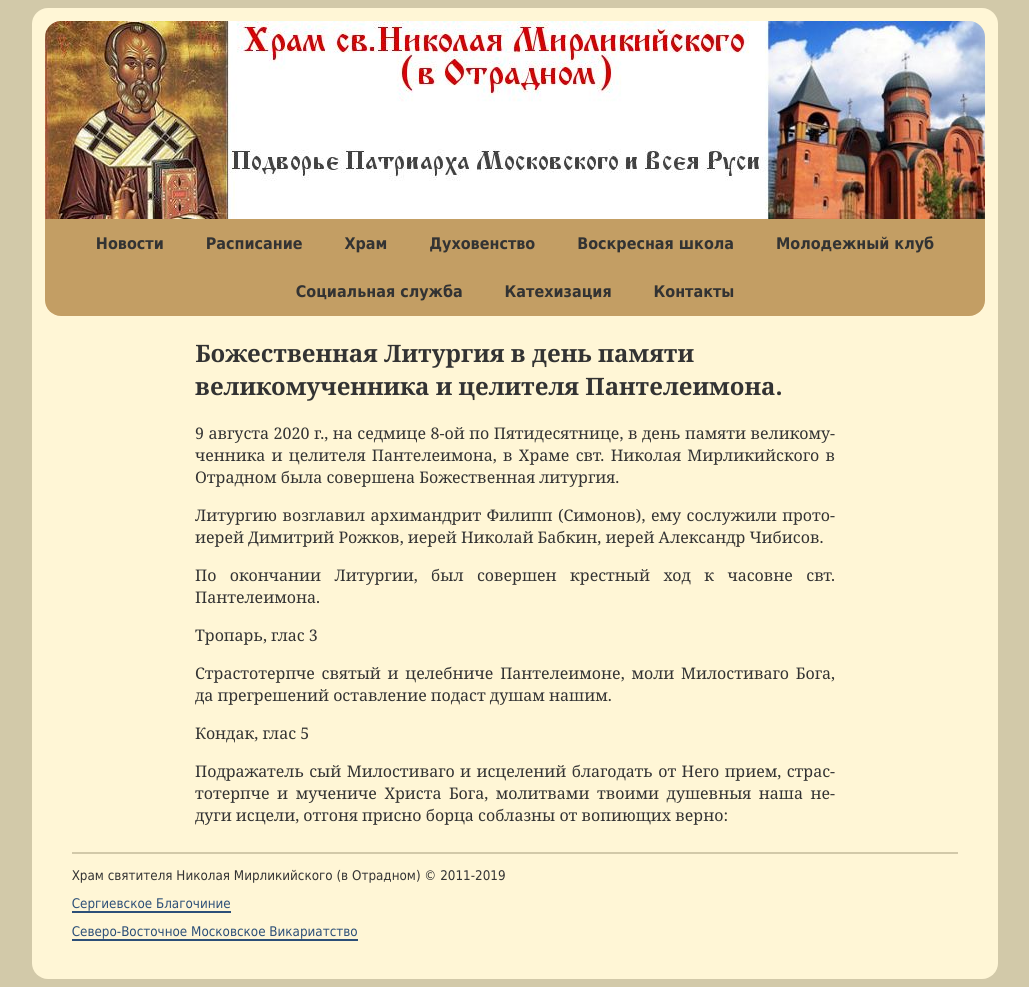
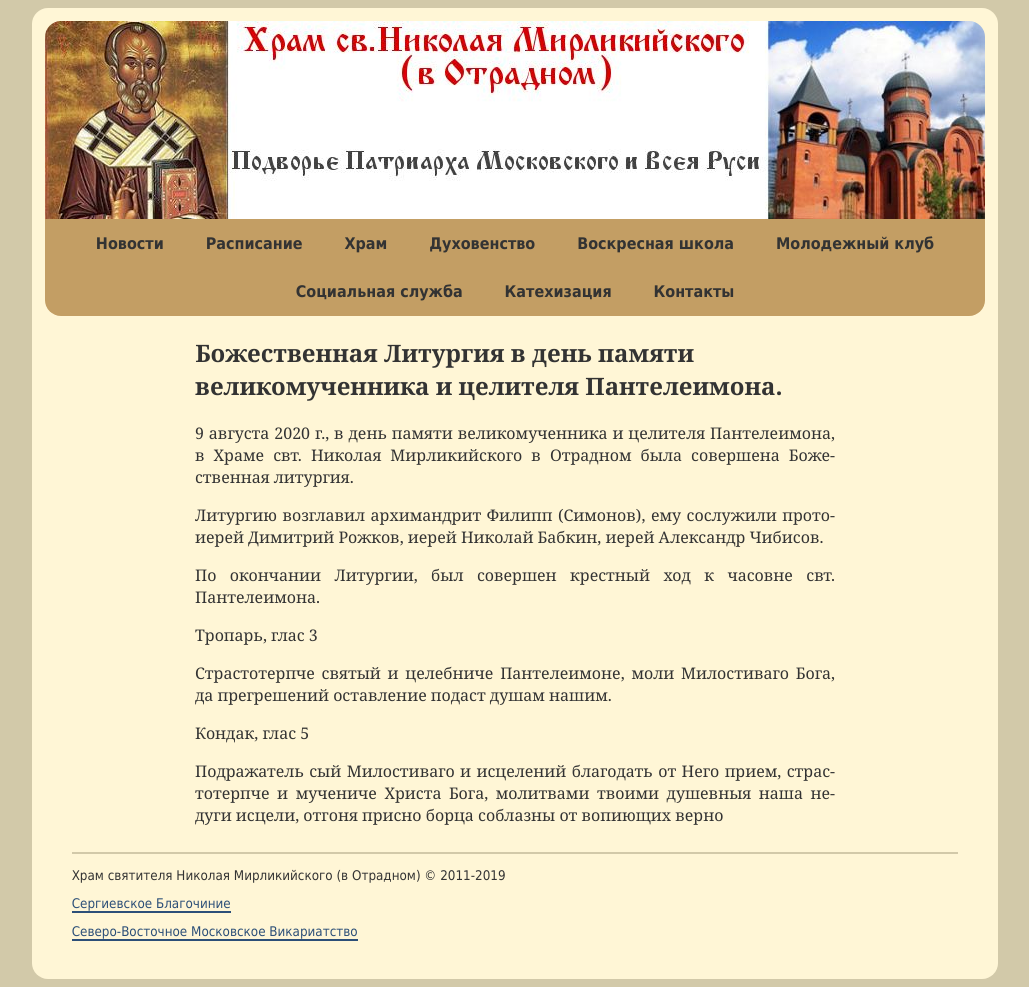
Before and after one commit to hramotradnoe/hramotradnoe.github.io, a Jekyll site: the page built from _posts/2020-08-09-svpanteleimon.md, in a window 1280 px wide. Shown: the whole page, without its empty margins (125-1154 px from the left). Built offline with Jekyll 4.4.1, drawn with Linux system fonts in a browser that asks for light colours.

Commit message:
Update 2020-08-09-svpanteleimon.md

```diff
--- a/_posts/2020-08-09-svpanteleimon.md
+++ b/_posts/2020-08-09-svpanteleimon.md
@@ -3,7 +3,7 @@ layout  : post
 title   : Божественная Литургия в день памяти великомученника и целителя Пантелеимона.
 album   : yes
 ---
-9 августа 2020 г., на седмице 8-ой по Пятидесятнице, в день памяти великомученника и целителя Пантелеимона, в Храме свт. Николая Мирликийского в Отрадном была совершена Божественная литургия.
+9 августа 2020 г., в день памяти великомученника и целителя Пантелеимона, в Храме свт. Николая Мирликийского в Отрадном была совершена Божественная литургия.
 
 Литургию возглавил архимандрит Филипп (Симонов), ему сослужили протоиерей Димитрий Рожков, иерей Николай Бабкин, иерей Александр Чибисов.
 
@@ -15,4 +15,4 @@ album   : yes
 
 Кондак, глас 5
 
-Подражатель сый Милостиваго и исцелений благодать от Него прием, страстотерпче и мучениче Христа Бога, молитвами твоими душевныя наша недуги исцели, отгоня присно борца соблазны от вопиющих верно:
+Подражатель сый Милостиваго и исцелений благодать от Него прием, страстотерпче и мучениче Христа Бога, молитвами твоими душевныя наша недуги исцели, отгоня присно борца соблазны от вопиющих верно
```
